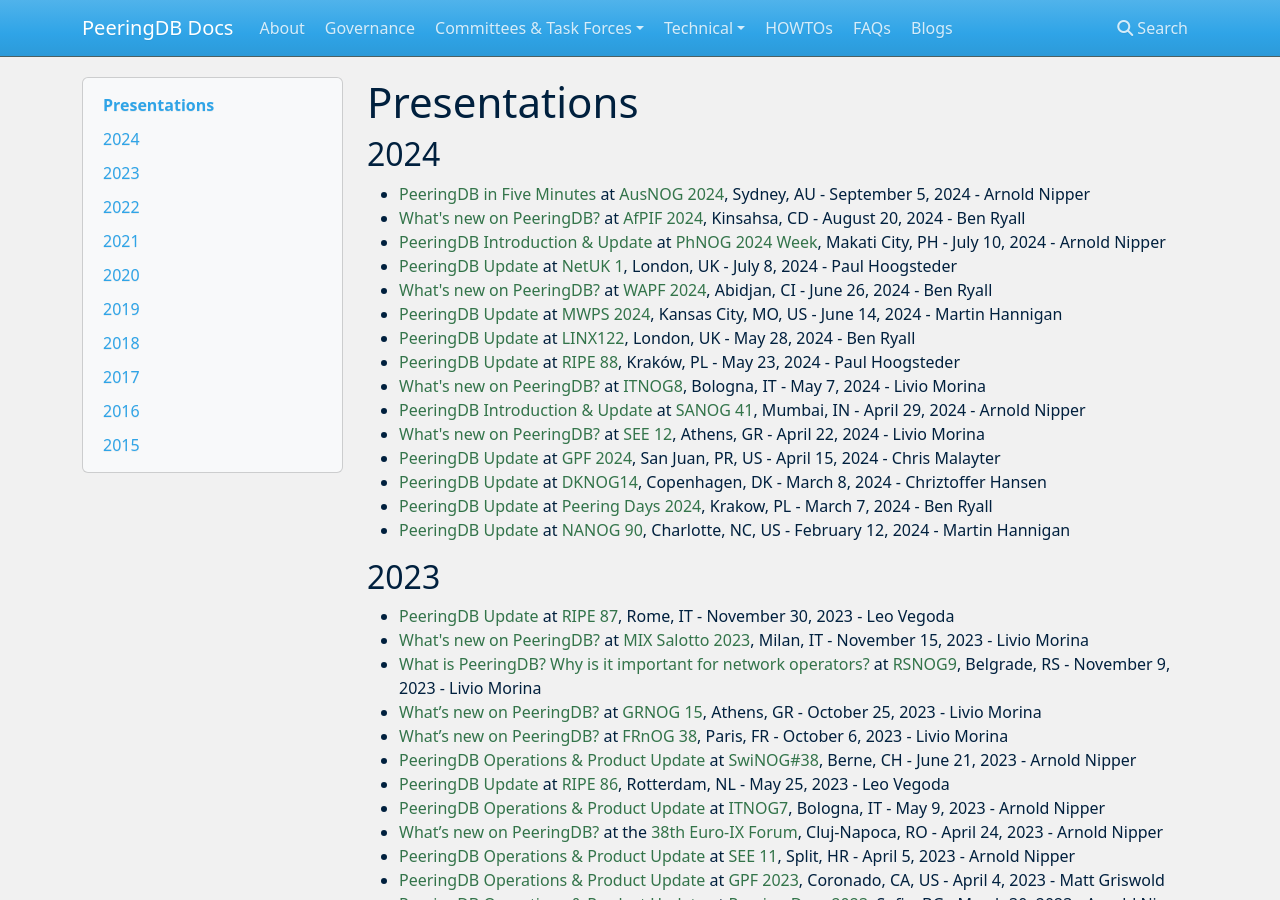
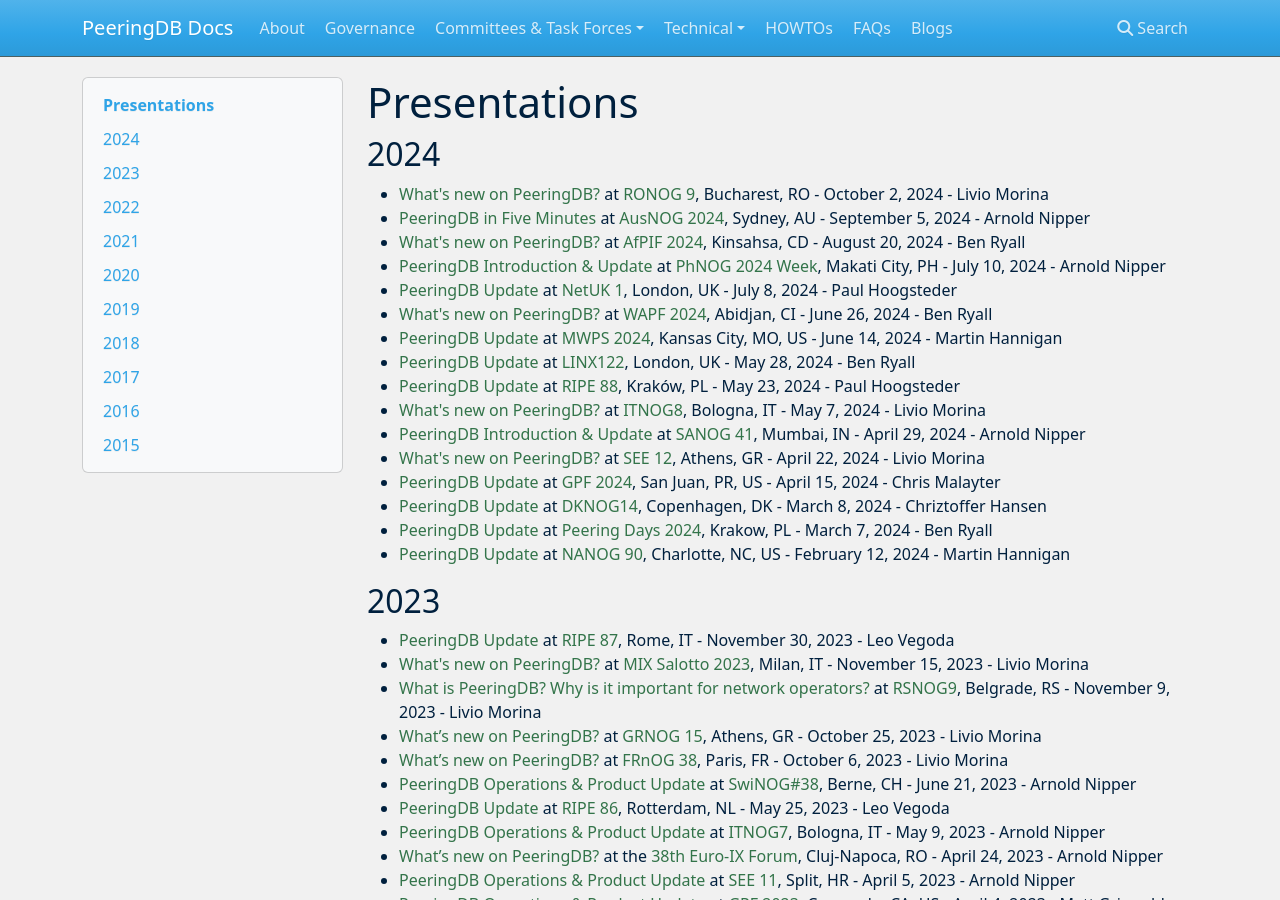
Before and after one commit to peeringdb/docs, an MkDocs documentation site: the page built from docs/presentations.md, in a window 1280 px wide and 900 px high. Built offline with MkDocs 1.6.1, drawn with Linux system fonts in a browser that asks for light colours; nearby versions of some CDN libraries.

Commit message:
Added Livio's RONOG 9 presentation.

```diff
--- a/docs/presentations.md
+++ b/docs/presentations.md
@@ -2,6 +2,7 @@
 
 ## 2024
 
+- [What's new on PeeringDB?](presentation/20241002_RONOG9_Morina_Livio.pdf) at [RONOG 9](https://www.ronog.ro/), Bucharest, RO - October 2, 2024 - Livio Morina
 - [PeeringDB in Five Minutes](presentation/20240905_AusNOG_Arnold_Nipper.pdf) at [AusNOG 2024](https://www.ausnog.net/events/ausnog-2024/program), Sydney, AU - September 5, 2024 - Arnold Nipper
 - [What's new on PeeringDB?](presentation/20240820_AfPIF_2024_Ben_Ryall.pdf) at [AfPIF 2024](https://www.afpif.org/afpif2024/), Kinsahsa, CD - August 20, 2024 - Ben Ryall
 - [PeeringDB Introduction & Update](presentation/20240710_PhNOG_Arnold_Nipper.pdf) at [PhNOG 2024 Week](https://bit.ly/PhNOG2024Week), Makati City, PH - July 10, 2024 - Arnold Nipper
```
Also changed, not shown: 1 other file.
